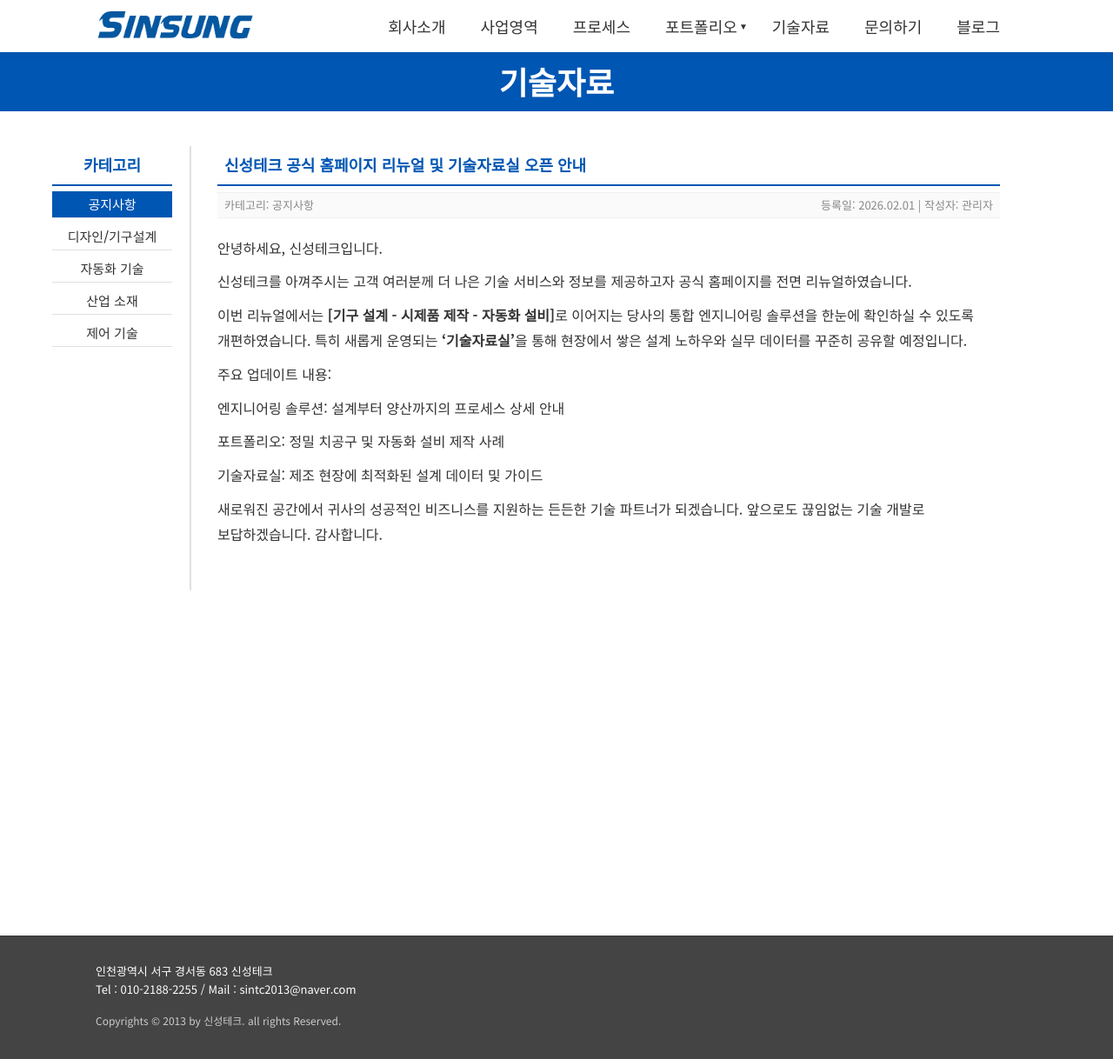
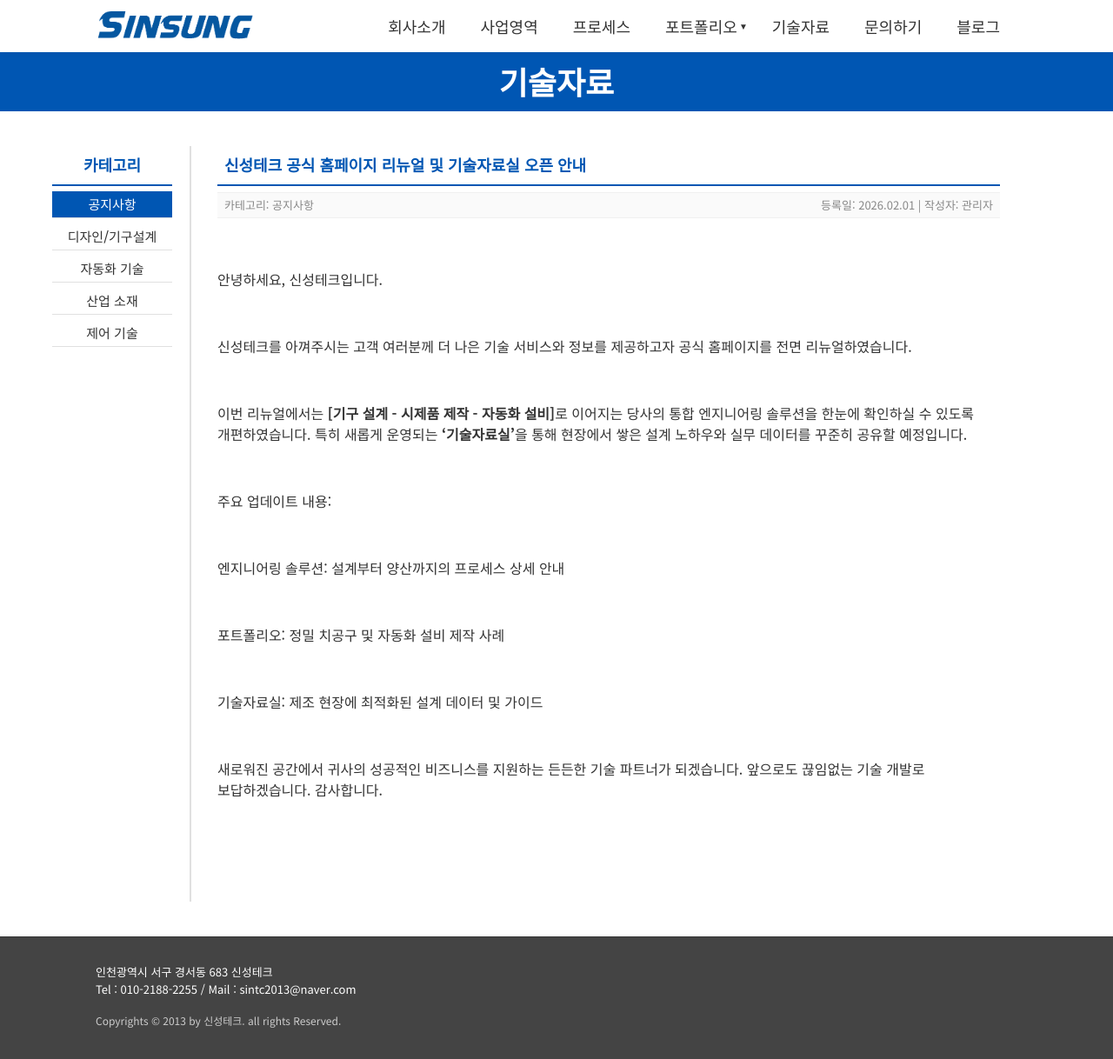
Before and after one commit to desert32-hash/Sintc2013, a Jekyll site: the page built from _posts/2026-02-01-welcome.md, in a window 1280 px wide and 1218 px high. Shown: the whole window at 87% size. Built offline with Jekyll 4.4.1, drawn with Linux system fonts in a browser that asks for light colours.

Commit message:
Add files via upload

```diff
--- a/_layouts/default.html
+++ b/_layouts/default.html
@@ -168,8 +168,8 @@
             font-size: 13px;
             margin-top: 7px;
             /* 카테고리 파란 박스 상단 갭과 일치 */
-            margin-bottom: 20px;
-            /* 40px에서 20px로 단축 */
+            margin-bottom: 10px;
+            /* 20px에서 10px로 추가 단축 */
             padding: 0 8px;
             height: 30px;
             /* 카테고리 파란 박스 높이와 일치 */
@@ -185,13 +185,16 @@
 
         .post-content {
             font-size: 16px;
-            line-height: 1.8;
+            line-height: 1.5;
+            /* 1.8에서 1.5로 줄여 글자 사이 간격 축소 */
             color: #333;
+            white-space: pre-wrap;
+            /* 엔터 친 만큼 그대로 빈 줄이 생기게 함 */
         }
 
         .post-content p {
-            margin-bottom: 10px;
-            /* 20px에서 10px로 단축 */
+            margin-bottom: 5px;
+            /* 10px에서 5px로 추가 단축 */
         }
 
         @media (max-width: 768px) {
```
